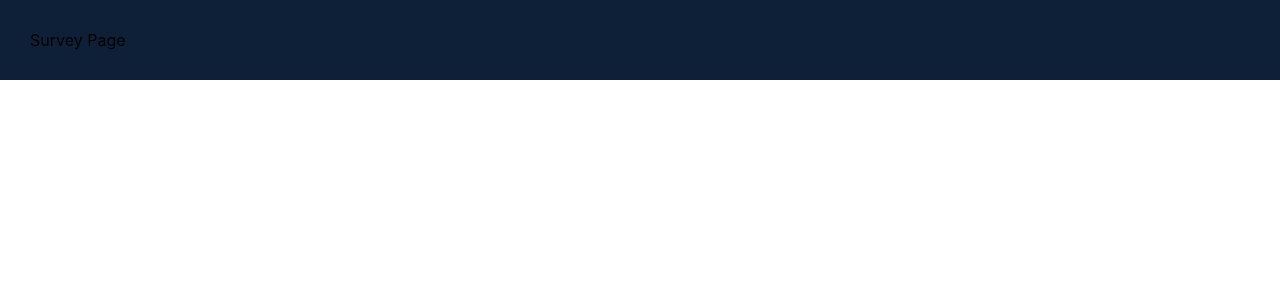
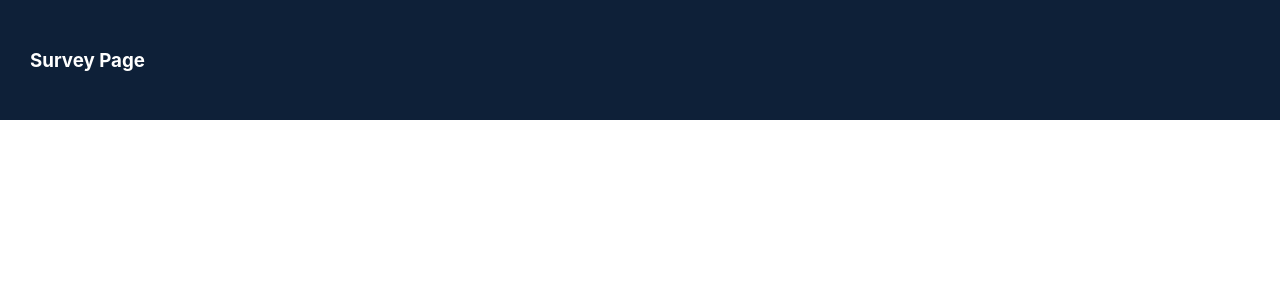
Before and after one commit to jun-han-github/dashboard, a React (Vite) app: page /survey in a window 1280 px wide. Shown: the top 300 px of the page. Built offline with nearby package versions, Linux system fonts and the light colour scheme.

Commit message:
feat: test 404 page not found

```diff
--- a/src/App.tsx
+++ b/src/App.tsx
@@ -2,6 +2,7 @@ import { Route, Routes } from 'react-router-dom'
 import Layout from './components/layout/Layout'
 import HomePage from './pages/HomePage'
 import SurveyPage from './pages/SurveyPage'
+import ErrorPage from './pages/ErrorPage'
 
 function App() {
 
@@ -9,7 +10,8 @@ function App() {
 		<Routes>
 			<Route element={<Layout />}>
 				<Route path="/" element={<HomePage />} />
-				<Route path="/survey" element={<SurveyPage />} />
+				<Route path="survey" element={<SurveyPage />} />
+				<Route path="*" element={<ErrorPage />} />
 			</Route>
 		</Routes>
 	)
--- /dev/null
+++ b/src/pages/ErrorPage.tsx
@@ -0,0 +1,10 @@
+const ErrorPage = () => {
+
+    return (
+        <div>
+            <h3>Page Not Found</h3>
+        </div>
+    )
+}
+
+export default ErrorPage
--- a/src/pages/SurveyPage.tsx
+++ b/src/pages/SurveyPage.tsx
@@ -2,10 +2,10 @@ import './SurveyPage.scss';
 
 const SurveyPage = () => {
 
-  return (
-    <div className="survey-page">
-        Survey Page
-    </div>
-  )
+	return (
+		<div className="survey-page">
+			<h3>Survey Page</h3>
+		</div>
+	)
 }
 export default SurveyPage
```
